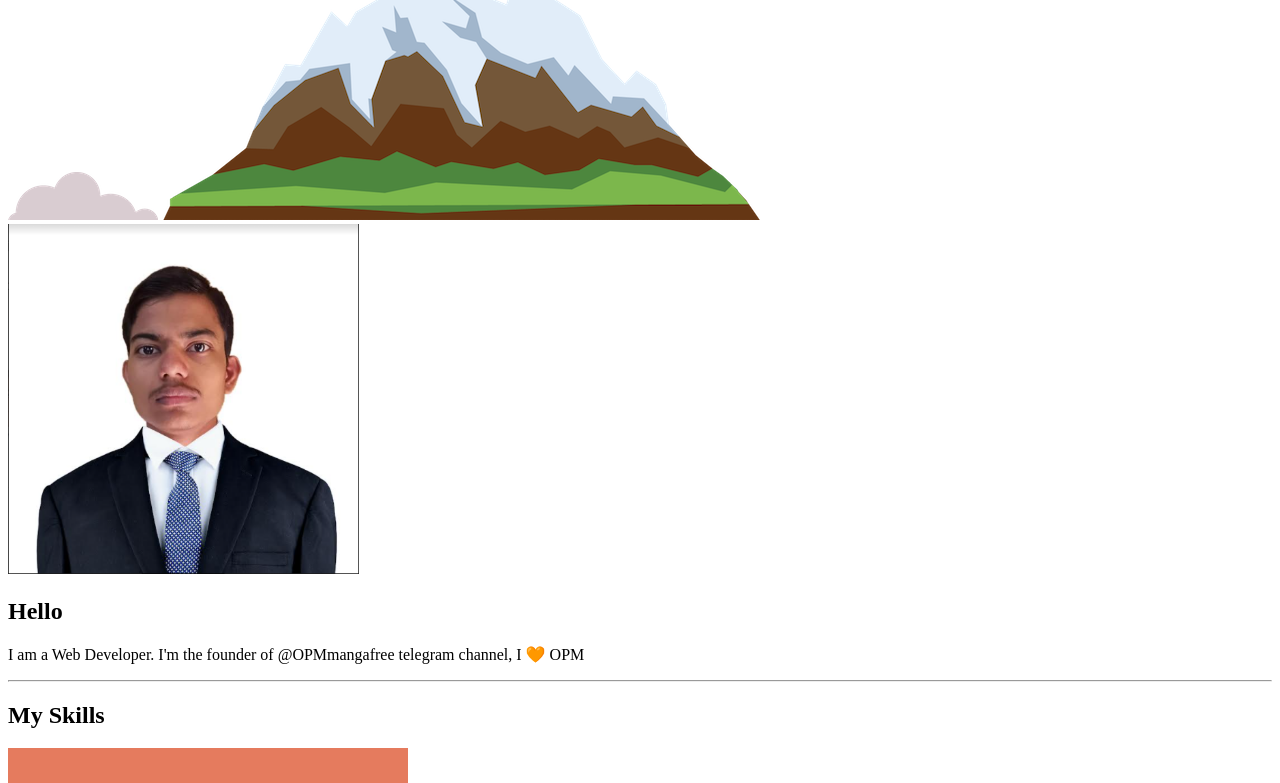
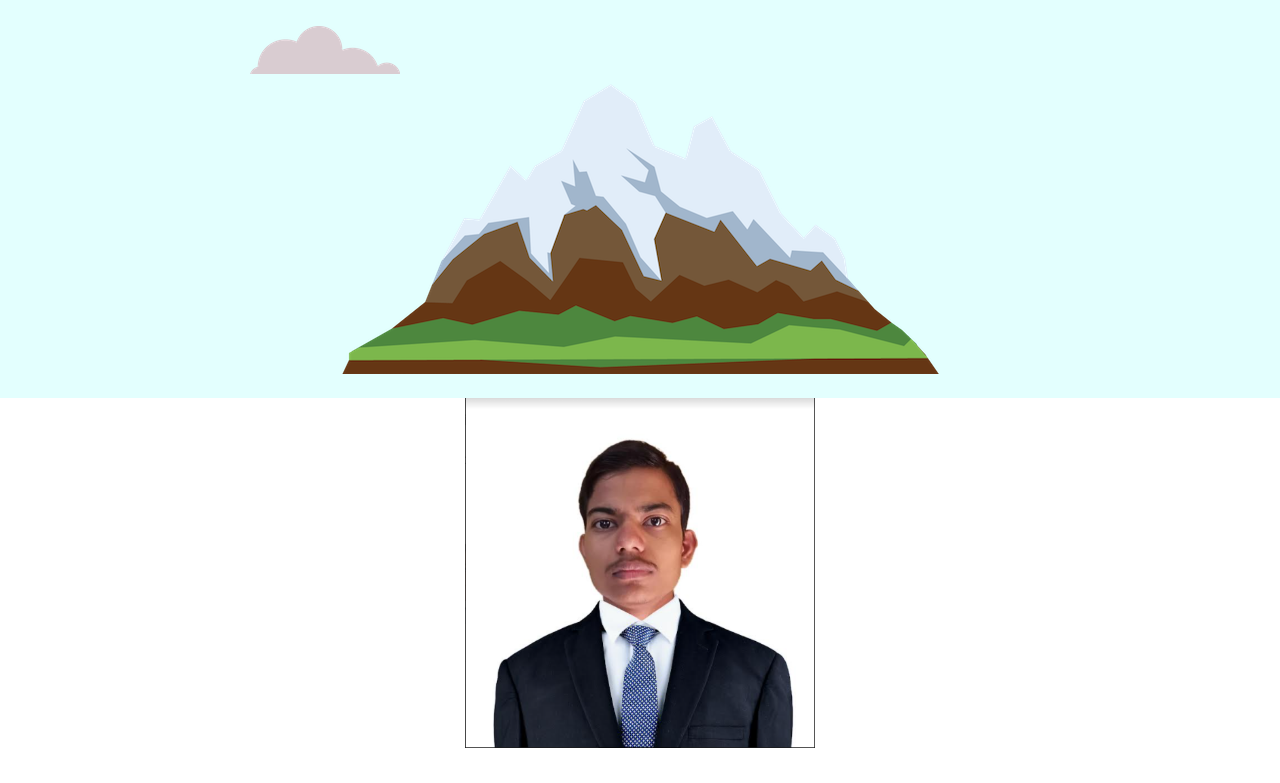
Before and after one commit to gopaldahale/project1, a plain HTML site: page index.html in a window 1280 px wide. Shown: the part 324-1107 px from the top of the page. Drawn offline with Linux system fonts and the light colour scheme; files that its build step writes are made by us from their sources; files whose address does not match are found by name.

Commit message:
Update index.html

```diff
--- a/index.html
+++ b/index.html
@@ -6,7 +6,7 @@
     <meta http-equiv="X-UA-Compatible" content="IE=edge">
     <meta name="viewport" content="width=device-width, initial-scale=1.0">
     <title>Gopal CV</title>
-    <link rel="stylesheet" href="CSS/1style.css">
+    <link rel="stylesheet" href="CSS/style.css">
     <link rel="icon" href="img/favicon.ico">
 </head>
 
```
